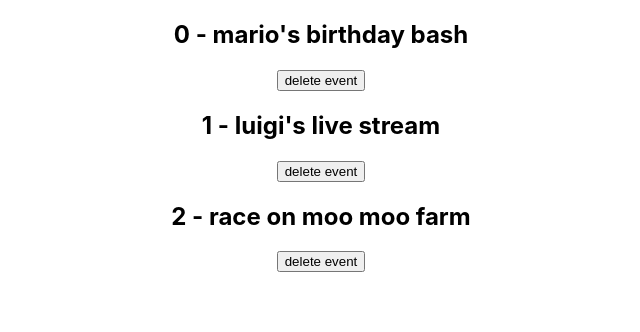
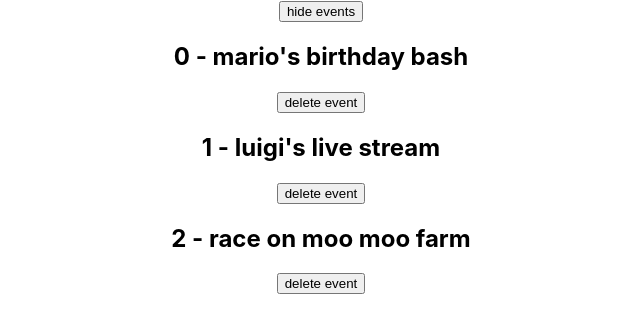
Before and after one commit to macandiphone/my-second-react-app, a React (Create React App) app: page / in a window 1280 px wide. Shown: the top 332 px of the page, without its empty margins (319-959 px from the left). Built offline with nearby package versions, Linux system fonts and the light colour scheme.

Commit message:
Conditional Templates

```diff
--- a/src/App.js
+++ b/src/App.js
@@ -2,11 +2,14 @@
 import { useState } from 'react';
 
 function App() {
+  const [showEvents, setShowEvents] = useState(true);
   const [events, setEvents] = useState([
     { title: `mario's birthday bash`, id: 1 },
     { title: `luigi's live stream`, id: 2 },
     { title: `race on moo moo farm`, id: 3 }
   ]);
+
+  console.log(showEvents);
 
   const handleClick = id => {
     setEvents(prevEvents => {
@@ -19,7 +22,18 @@
 
   return (
     <div className="App">
-      {events.map((event, index) => (
+      {showEvents && (
+        <div>
+          <button onClick={() => setShowEvents(false)}>hide events</button>
+        </div>
+      )}
+      {!showEvents && (
+        <div>
+          <button onClick={() => setShowEvents(true)}>show events</button>
+        </div>
+      )}
+      {showEvents &&
+        events.map((event, index) => (
           <div key={event.id}>
             <h2>
               {index} - {event.title}
```
Lines whose indentation alone changed are shown as unchanged.
